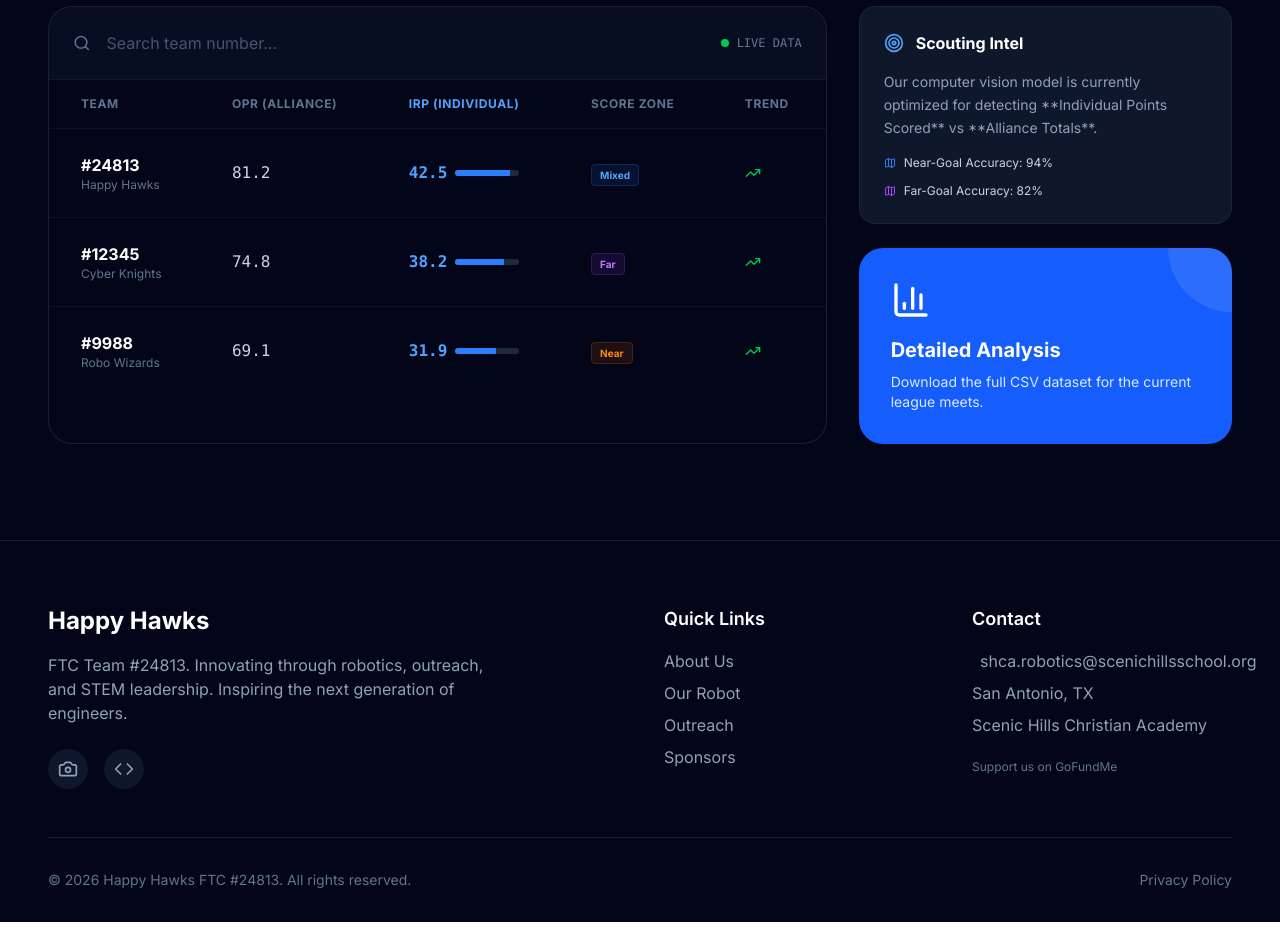
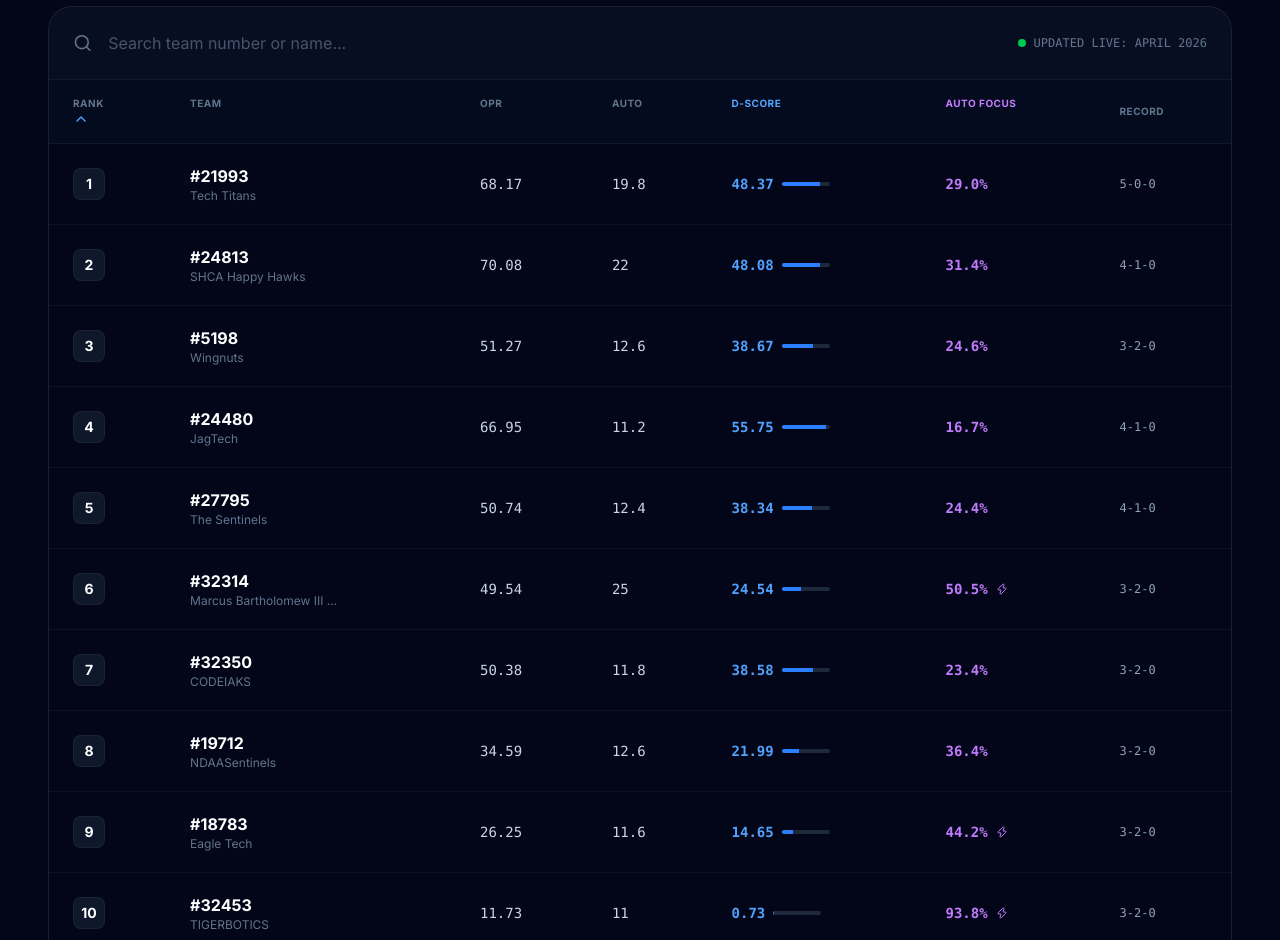
Before and after one commit to joselaurencio/happyhawks, a Next.js app: page /scouting in a window 1280 px wide. Shown: the part 1860-2800 px from the top of the page. Built offline with nearby package versions, Linux system fonts and the light colour scheme.

Commit message:
Scouting: Implemented sortable Adventist League ranking table with D-Score and Auto Focus metrics

```diff
--- a/app/scouting/page.tsx
+++ b/app/scouting/page.tsx
@@ -1,42 +1,100 @@
 "use client";
 
-import { useState } from "react";
+import { useState, useMemo } from "react";
 import { Section } from "@/components/Section";
 import { AnimatedCard } from "@/components/AnimatedCard";
-import { Search, TrendingUp, Target, BarChart3, Clock, Map } from "lucide-react";
+import { Search, TrendingUp, Target, BarChart3, Clock, Map, ChevronUp, ChevronDown, Award, Zap, Cpu } from "lucide-react";
 import { motion } from "framer-motion";
 
-const timeline = [
-  { event: "Season Kickoff", date: "Sept 2024", desc: "DECODE season revealed. Initial strategy brainstormed.", status: "completed" },
-  { event: "First Scrimmage", date: "Nov 2024", desc: "Tested intake iterations and PedroPathing stability.", status: "completed" },
-  { event: "League Meet #1", date: "Dec 2024", desc: "Secured top seed with consistent 80+ OPR.", status: "completed" },
-  { event: "Regional Finals", date: "Feb 2025", desc: "Qualified for State with Inspire Award 1st Place.", status: "active" },
-  { event: "State Championship", date: "March 2025", desc: "Preparing for high-stakes competition in San Antonio.", status: "upcoming" },
+interface TeamData {
+  rank: number;
+  team_number: string;
+  name: string;
+  opr: number;
+  auto_avg: number;
+  rs: number;
+  record: string;
+  driving_score: number;
+  auto_focus: string;
+}
+
+const teamsData: TeamData[] = [
+  { rank: 1, team_number: "21993", name: "Tech Titans", opr: 68.17, auto_avg: 19.8, rs: 4.40, record: "5-0-0", driving_score: 48.37, auto_focus: "29.0%" },
+  { rank: 2, team_number: "24813", name: "SHCA Happy Hawks", opr: 70.08, auto_avg: 22.0, rs: 3.20, record: "4-1-0", driving_score: 48.08, auto_focus: "31.4%" },
+  { rank: 3, team_number: "5198", name: "Wingnuts", opr: 51.27, auto_avg: 12.6, rs: 3.20, record: "3-2-0", driving_score: 38.67, auto_focus: "24.6%" },
+  { rank: 4, team_number: "24480", name: "JagTech", opr: 66.95, auto_avg: 11.2, rs: 3.00, record: "4-1-0", driving_score: 55.75, auto_focus: "16.7%" },
+  { rank: 5, team_number: "27795", name: "The Sentinels", opr: 50.74, auto_avg: 12.4, rs: 3.00, record: "4-1-0", driving_score: 38.34, auto_focus: "24.4%" },
+  { rank: 6, team_number: "32314", name: "Marcus Bartholomew III Sr.", opr: 49.54, auto_avg: 25.0, rs: 2.80, record: "3-2-0", driving_score: 24.54, auto_focus: "50.5%" },
+  { rank: 7, team_number: "32350", name: "CODEIAKS", opr: 50.38, auto_avg: 11.8, rs: 2.40, record: "3-2-0", driving_score: 38.58, auto_focus: "23.4%" },
+  { rank: 8, team_number: "19712", name: "NDAASentinels", opr: 34.59, auto_avg: 12.6, rs: 2.40, record: "3-2-0", driving_score: 21.99, auto_focus: "36.4%" },
+  { rank: 9, team_number: "18783", name: "Eagle Tech", opr: 26.25, auto_avg: 11.6, rs: 2.40, record: "3-2-0", driving_score: 14.65, auto_focus: "44.2%" },
+  { rank: 10, team_number: "32453", name: "TIGERBOTICS", opr: 11.73, auto_avg: 11.0, rs: 2.40, record: "3-2-0", driving_score: 0.73, auto_focus: "93.8%" },
+  { rank: 11, team_number: "32299", name: "Wisconsin Academy", opr: 14.22, auto_avg: 2.5, rs: 2.00, record: "2-3-0", driving_score: 11.72, auto_focus: "17.6%" },
+  { rank: 12, team_number: "32345", name: "Wait4iT", opr: 28.91, auto_avg: 8.4, rs: 2.00, record: "2-3-0", driving_score: 20.51, auto_focus: "29.0%" },
+  { rank: 13, team_number: "19882", name: "Mile High Academy", opr: 22.15, auto_avg: 6.2, rs: 1.80, record: "2-3-0", driving_score: 15.95, auto_focus: "28.0%" },
+  { rank: 14, team_number: "25567", name: "Robo-Raptors", opr: 18.45, auto_avg: 4.1, rs: 1.60, record: "1-4-0", driving_score: 14.35, auto_focus: "22.2%" },
+  { rank: 15, team_number: "32401", name: "Cyber Wolves", opr: 9.88, auto_avg: 1.2, rs: 1.20, record: "1-4-0", driving_score: 8.68, auto_focus: "12.1%" }
 ];
 
-const mockTeams = [
-  { rank: 1, id: "24813", name: "Happy Hawks", opr: "81.2", irp: "42.5", scoring: "Mixed" },
-  { rank: 2, id: "12345", name: "Cyber Knights", opr: "74.8", irp: "38.2", scoring: "Far" },
-  { rank: 3, id: "9988", name: "Robo Wizards", opr: "69.1", irp: "31.9", scoring: "Near" },
+const timeline = [
+  { event: "Season Kickoff", date: "Sept 2025", desc: "DECODE season revealed. Initial strategy brainstormed.", status: "completed" },
+  { event: "First Scrimmage", date: "Nov 2025", desc: "Tested intake iterations and PedroPathing stability.", status: "completed" },
+  { event: "League Meet #1", date: "Jan 2026", desc: "Secured top seed with consistent 80+ OPR.", status: "completed" },
+  { event: "Regional Finals", date: "Feb 2026", desc: "Qualified for State with Inspire Award 1st Place.", status: "active" },
+  { event: "Adventist Championship", date: "April 2026", desc: "Final championship event at Forest Lake Academy.", status: "upcoming" },
 ];
 
 export default function Scouting() {
   const [searchQuery, setSearchQuery] = useState("");
+  const [sortConfig, setSortConfig] = useState<{ key: keyof TeamData; direction: 'asc' | 'desc' }>({ key: 'rank', direction: 'asc' });
+
+  const handleSort = (key: keyof TeamData) => {
+    let direction: 'asc' | 'desc' = 'asc';
+    if (sortConfig.key === key && sortConfig.direction === 'asc') {
+      direction = 'desc';
+    }
+    setSortConfig({ key, direction });
+  };
+
+  const sortedTeams = useMemo(() => {
+    let items = [...teamsData];
+
+    if (searchQuery) {
+      items = items.filter(team =>
+        team.team_number.includes(searchQuery) ||
+        team.name.toLowerCase().includes(searchQuery.toLowerCase())
+      );
+    }
+
+    items.sort((a, b) => {
+      const aValue = a[sortConfig.key];
+      const bValue = b[sortConfig.key];
+
+      if (aValue < bValue) return sortConfig.direction === 'asc' ? -1 : 1;
+      if (aValue > bValue) return sortConfig.direction === 'asc' ? 1 : -1;
+      return 0;
+    });
+
+    return items;
+  }, [searchQuery, sortConfig]);
+
+  const SortIcon = ({ column }: { column: keyof TeamData }) => {
+    if (sortConfig.key !== column) return <div className="w-4 h-4" />;
+    return sortConfig.direction === 'asc' ? <ChevronUp className="w-4 h-4 text-blue-400" /> : <ChevronDown className="w-4 h-4 text-blue-400" />;
+  };
 
   return (
     <>
       <div className="pt-32 pb-16 bg-slate-950 border-b border-white/5">
         <div className="container mx-auto px-6 md:px-12 text-center max-w-4xl">
-          <h1 className="text-4xl md:text-6xl font-bold mb-6 text-white">Scouting & Strategy</h1>
-          <p className="text-xl text-slate-400">Real-time data and individual performance tracking for our upcoming competitions.</p>
+          <h1 className="text-4xl md:text-6xl font-bold mb-6 text-white">Scouting & Analysis</h1>
+          <p className="text-xl text-slate-400">Deep dive into every team in the Adventist Robotics League DECODE Season.</p>
         </div>
       </div>
 
-      <Section title="Road to Worlds">
+      <Section title="Championship Timeline">
         <div className="relative">
-          {/* Vertical Line */}
           <div className="absolute left-4 md:left-1/2 top-0 bottom-0 w-px bg-white/10 -translate-x-1/2 hidden md:block" />
-
           <div className="space-y-12">
             {timeline.map((item, i) => (
               <div key={item.event} className={`flex flex-col md:flex-row items-start md:items-center gap-8 ${i % 2 === 0 ? 'md:flex-row-reverse' : ''}`}>
@@ -56,7 +114,6 @@ export default function Scouting() {
                     <p className="text-slate-400 text-sm">{item.desc}</p>
                   </AnimatedCard>
                 </div>
-
                 <div className="relative z-10">
                   <div className={`w-8 h-8 rounded-full border-4 border-slate-950 flex items-center justify-center ${
                     item.status === 'completed' ? 'bg-green-500' :
@@ -66,7 +123,6 @@ export default function Scouting() {
                     {item.status === 'completed' && <Clock className="w-4 h-4 text-white" />}
                   </div>
                 </div>
-
                 <div className="flex-1 hidden md:block" />
               </div>
             ))}
@@ -74,68 +130,80 @@ export default function Scouting() {
         </div>
       </Section>
 
-      <Section darker title="Individual Performance Tracker (IRP)" subtitle="Experimental OpenCV Analysis">
-        <div className="grid lg:grid-cols-3 gap-8">
-          <div className="lg:col-span-2 bg-slate-950 rounded-3xl border border-white/10 overflow-hidden">
+      <Section darker title="League Standings & Custom Metrics" subtitle="Sorting by Driving Skill (D-Score) and Autonomous Efficiency">
+        <div className="bg-slate-950 rounded-3xl border border-white/10 overflow-hidden mb-12">
           <div className="p-6 border-b border-white/5 flex items-center justify-between bg-slate-900/50">
-              <div className="flex items-center gap-4">
+            <div className="flex items-center gap-4 flex-1">
               <Search className="w-5 h-5 text-slate-500" />
               <input
                 type="text"
-                  placeholder="Search team number..."
+                placeholder="Search team number or name..."
                 className="bg-transparent border-none focus:ring-0 text-white placeholder:text-slate-600 w-full"
                 value={searchQuery}
                 onChange={(e) => setSearchQuery(e.target.value)}
               />
             </div>
-              <div className="flex items-center gap-2 text-xs font-mono text-slate-500">
+            <div className="hidden md:flex items-center gap-2 text-xs font-mono text-slate-500">
               <span className="w-2 h-2 rounded-full bg-green-500 animate-pulse" />
-                LIVE DATA
+              UPDATED LIVE: APRIL 2026
             </div>
           </div>
 
           <div className="overflow-x-auto">
             <table className="w-full text-left">
               <thead>
-                  <tr className="text-xs font-bold text-slate-500 uppercase tracking-wider border-b border-white/5">
-                    <th className="px-8 py-4">Team</th>
-                    <th className="px-8 py-4">OPR (Alliance)</th>
-                    <th className="px-8 py-4 text-blue-400">IRP (Individual)</th>
-                    <th className="px-8 py-4">Score Zone</th>
-                    <th className="px-8 py-4">Trend</th>
+                <tr className="text-[10px] font-bold text-slate-500 uppercase tracking-wider border-b border-white/5 bg-slate-900/30">
+                  <th className="px-6 py-4 cursor-pointer hover:text-white transition-colors" onClick={() => handleSort('rank')}>
+                    Rank <SortIcon column="rank" />
+                  </th>
+                  <th className="px-6 py-4 cursor-pointer hover:text-white transition-colors" onClick={() => handleSort('team_number')}>
+                    Team <SortIcon column="team_number" />
+                  </th>
+                  <th className="px-6 py-4 cursor-pointer hover:text-white transition-colors" onClick={() => handleSort('opr')}>
+                    OPR <SortIcon column="opr" />
+                  </th>
+                  <th className="px-6 py-4 cursor-pointer hover:text-white transition-colors" onClick={() => handleSort('auto_avg')}>
+                    Auto <SortIcon column="auto_avg" />
+                  </th>
+                  <th className="px-6 py-4 cursor-pointer hover:text-white transition-colors text-blue-400" onClick={() => handleSort('driving_score')}>
+                    D-Score <SortIcon column="driving_score" />
+                  </th>
+                  <th className="px-6 py-4 cursor-pointer hover:text-white transition-colors text-purple-400" onClick={() => handleSort('auto_focus')}>
+                    Auto Focus <SortIcon column="auto_focus" />
+                  </th>
+                  <th className="px-6 py-4">Record</th>
                 </tr>
               </thead>
               <tbody className="divide-y divide-white/5">
-                  {mockTeams.map((team) => (
-                    <tr key={team.id} className="hover:bg-white/[0.02] transition-colors group">
-                      <td className="px-8 py-6">
-                        <div className="font-bold text-white">#{team.id}</div>
-                        <div className="text-xs text-slate-500">{team.name}</div>
+                {sortedTeams.map((team) => (
+                  <tr key={team.team_number} className="hover:bg-white/[0.02] transition-colors group">
+                    <td className="px-6 py-5">
+                      <div className="w-8 h-8 rounded-lg bg-slate-900 flex items-center justify-center font-bold text-white text-sm border border-white/5">
+                        {team.rank}
+                      </div>
                     </td>
-                      <td className="px-8 py-6 text-slate-300 font-mono">{team.opr}</td>
-                      <td className="px-8 py-6">
+                    <td className="px-6 py-5">
+                      <div className="font-bold text-white">#{team.team_number}</div>
+                      <div className="text-xs text-slate-500 truncate max-w-[150px]">{team.name}</div>
+                    </td>
+                    <td className="px-6 py-5 text-slate-300 font-mono text-sm">{team.opr}</td>
+                    <td className="px-6 py-5 text-slate-300 font-mono text-sm">{team.auto_avg}</td>
+                    <td className="px-6 py-5">
                       <div className="flex items-center gap-2">
-                          <span className="text-blue-400 font-bold font-mono">{team.irp}</span>
-                          <div className="w-16 h-1.5 bg-slate-800 rounded-full overflow-hidden">
-                            <motion.div
-                              initial={{ width: 0 }}
-                              animate={{ width: `${(parseFloat(team.irp)/50)*100}%` }}
-                              className="h-full bg-blue-500"
-                            />
+                        <span className="text-blue-400 font-bold font-mono text-sm">{team.driving_score}</span>
+                        <div className="w-12 h-1 bg-slate-800 rounded-full overflow-hidden">
+                          <div className="h-full bg-blue-500" style={{ width: `${Math.min(100, (team.driving_score / 60) * 100)}%` }} />
                         </div>
                       </div>
                     </td>
-                      <td className="px-8 py-6">
-                        <span className={`px-2 py-1 rounded text-[10px] font-bold ${
-                          team.scoring === 'Far' ? 'bg-purple-500/10 text-purple-400 border border-purple-500/20' :
-                          team.scoring === 'Near' ? 'bg-orange-500/10 text-orange-400 border border-orange-500/20' :
-                          'bg-blue-500/10 text-blue-400 border border-blue-500/20'
-                        }`}>
-                          {team.scoring}
-                        </span>
+                    <td className="px-6 py-5">
+                      <div className="flex items-center gap-2">
+                        <span className="text-purple-400 font-bold font-mono text-sm">{team.auto_focus}</span>
+                        {parseFloat(team.auto_focus) > 40 && <Zap className="w-3 h-3 text-purple-400" />}
+                      </div>
                     </td>
-                      <td className="px-8 py-6">
-                        <TrendingUp className="w-4 h-4 text-green-500" />
+                    <td className="px-6 py-5">
+                      <div className="text-xs font-mono text-slate-400">{team.record}</div>
                     </td>
                   </tr>
                 ))}
@@ -144,34 +212,36 @@ export default function Scouting() {
           </div>
         </div>
 
-          <div className="space-y-6">
+        <div className="grid md:grid-cols-3 gap-6">
           <AnimatedCard>
-              <div className="flex items-center gap-3 mb-4">
-                <Target className="w-5 h-5 text-blue-400" />
-                <h4 className="font-bold text-white">Scouting Intel</h4>
+            <div className="flex items-center gap-3 mb-4 text-blue-400">
+              <Zap className="w-5 h-5" />
+              <h4 className="font-bold text-white">D-Score (Driver Skill)</h4>
             </div>
-              <p className="text-slate-400 text-sm leading-relaxed mb-4">
-                Our computer vision model is currently optimized for detecting **Individual Points Scored** vs **Alliance Totals**.
+            <p className="text-slate-400 text-sm leading-relaxed">
+              Calculated as **OPR - Auto Average**. This high-precision metric isolates Teleop and Endgame performance, filtering out code-driven autonomous points to reveal raw driving efficiency.
             </p>
-              <ul className="space-y-3">
-                <li className="flex items-center gap-2 text-xs text-slate-300">
-                  <Map className="w-3 h-3 text-blue-500" /> Near-Goal Accuracy: 94%
-                </li>
-                <li className="flex items-center gap-2 text-xs text-slate-300">
-                  <Map className="w-3 h-3 text-purple-500" /> Far-Goal Accuracy: 82%
-                </li>
-              </ul>
           </AnimatedCard>
 
-            <div className="p-8 rounded-3xl bg-blue-600 relative overflow-hidden group cursor-pointer">
-              <div className="relative z-10">
-                <BarChart3 className="w-10 h-10 text-white mb-4" />
-                <h3 className="text-xl font-bold text-white mb-2">Detailed Analysis</h3>
-                <p className="text-blue-100 text-sm">Download the full CSV dataset for the current league meets.</p>
+          <AnimatedCard delay={0.1}>
+            <div className="flex items-center gap-3 mb-4 text-purple-400">
+              <Cpu className="w-5 h-5" />
+              <h4 className="font-bold text-white">Auto Focus</h4>
             </div>
-              <div className="absolute top-0 right-0 w-32 h-32 bg-white/10 rounded-full -translate-y-16 translate-x-16 group-hover:scale-110 transition-transform" />
+            <p className="text-slate-400 text-sm leading-relaxed">
+              The percentage of total points scored during the first 30 seconds. Teams above 40% are **Auto Specialists**, often possessing superior vision and odometry systems.
+            </p>
+          </AnimatedCard>
+
+          <AnimatedCard delay={0.2}>
+            <div className="flex items-center gap-3 mb-4 text-green-400">
+              <Award className="w-5 h-5" />
+              <h4 className="font-bold text-white">League Meta</h4>
             </div>
-          </div>
+            <p className="text-slate-400 text-sm leading-relaxed">
+              The Adventist Championship current meta favors high-speed intakes and reliable hang systems. Keep an eye on teams with D-Scores above 40.
+            </p>
+          </AnimatedCard>
         </div>
       </Section>
     </>
```
Lines whose indentation alone changed are shown as unchanged.
